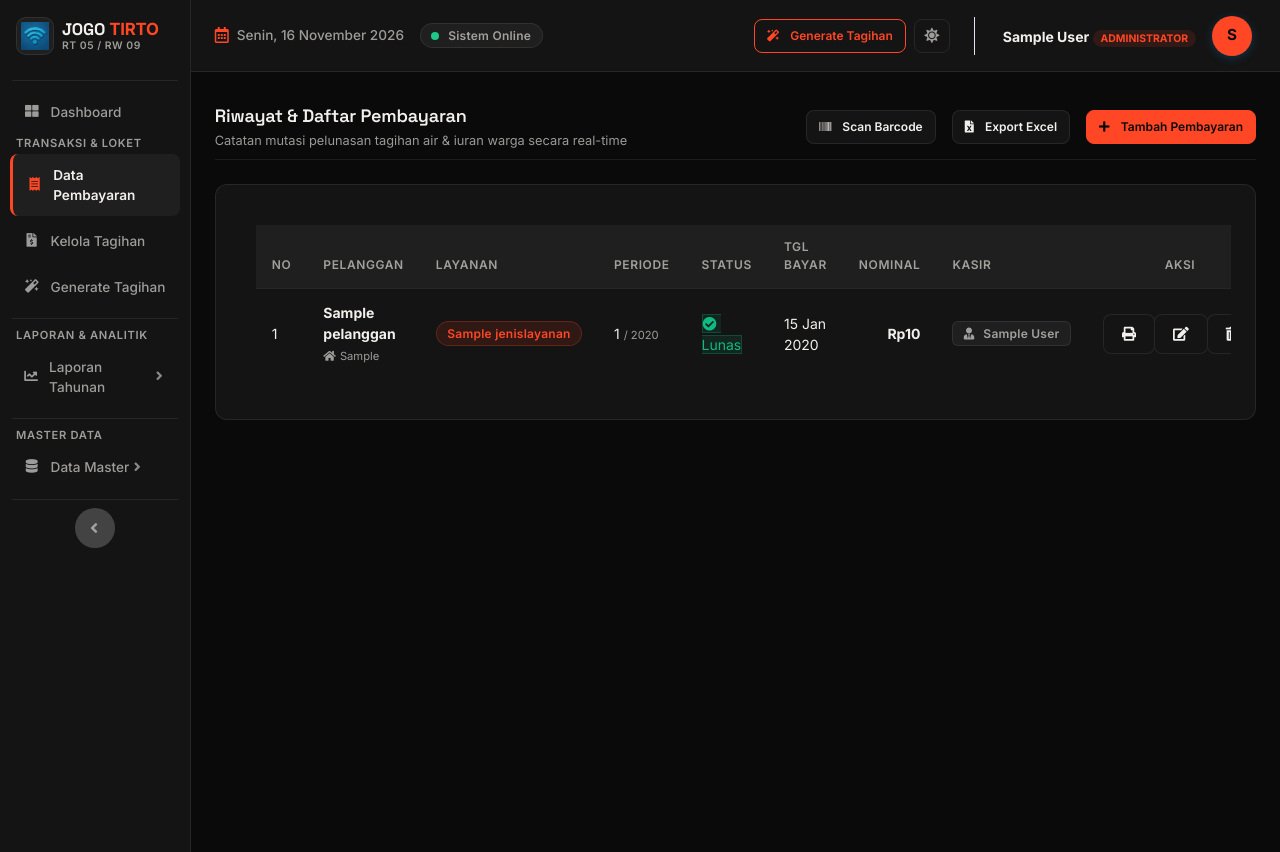
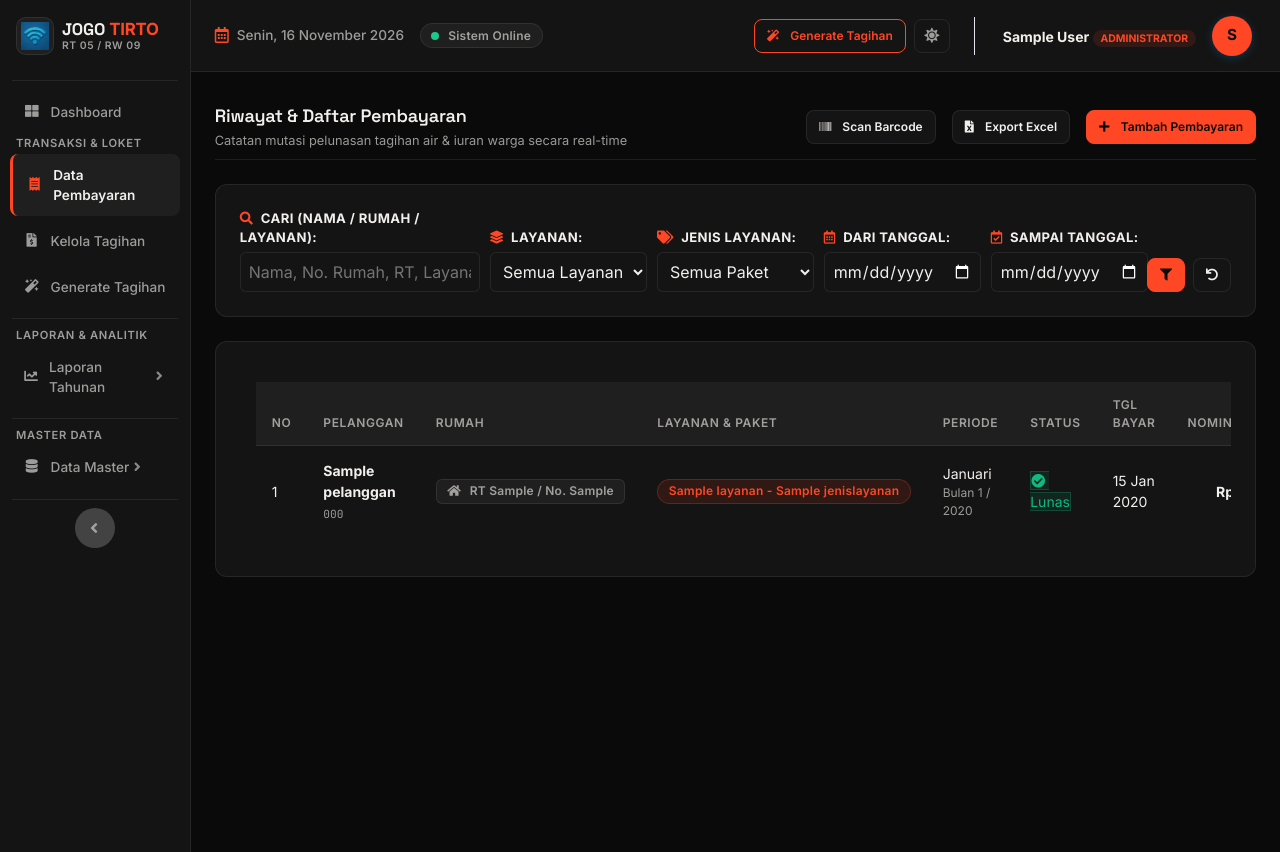
Before and after one commit to Randisyuja/AirBersih, a Django app: page /pembayaran/ in a window 1280 px wide. Run offline with Django 5.2, Linux system fonts and the light colour scheme; a user stored in the database is signed in; tables that the repository leaves empty hold one stand-in row (values such as "Sample post"); some libraries are stand-ins or nearby versions.

Commit message:
feat(pembayaran): add search/date filters, annual nominal exports, and sticky report columns
- Add search bar (customer name, house, service, package) and date range filter on Daftar Pembayaran
- Populate annual Air and WiFi Excel and PDF exports with actual monthly payment nominals
- Freeze Nama Pelanggan and No. Rumah columns on horizontal scroll in annual report matrix table

```diff
--- a/apps/pembayaran/exports/__init__.py
+++ b/apps/pembayaran/exports/__init__.py
@@ -1,4 +1,5 @@
 from apps.pembayaran.exports.excel_export import (
+    export_laporan_tahunan_excel,
     export_pembayaran_to_excel,
     generate_pembayaran_excel,
 )
@@ -8,6 +9,7 @@ from apps.pembayaran.exports.pdf_export import (
 )
 
 __all__ = [
+    "export_laporan_tahunan_excel",
     "export_pembayaran_to_excel",
     "generate_pembayaran_excel",
     "generate_laporan_pembayaran_pdf",
--- a/apps/pembayaran/urls.py
+++ b/apps/pembayaran/urls.py
@@ -7,6 +7,7 @@ from apps.pembayaran.views import (
     cetak_struk_thermal,
     export_pembayaran_excel,
     export_pembayaran_pdf,
+    export_laporan_tahunan_excel_view,
     hapus_pembayaran,
     laporan_tahunan,
     load_jenis_layanan,
@@ -40,6 +41,8 @@ urlpatterns = [
     # Export Excel (mendukung /export/excel/ dan /pembayaran/export/excel/)
     path("export/excel/", export_pembayaran_excel, name="export_pembayaran_excel"),
     path("pembayaran/export/excel/", export_pembayaran_excel),
+    path("export/excel/<str:layanan>/<int:tahun>/", export_laporan_tahunan_excel_view, name="export_laporan_tahunan_excel"),
+    path("pembayaran/export/excel/<str:layanan>/<int:tahun>/", export_laporan_tahunan_excel_view),
 
     # Export PDF (mendukung dengan dan tanpa trailing slash)
     path("export/pdf/<str:layanan>/<int:tahun>/", export_pembayaran_pdf, name="export_pembayaran_pdf"),
--- a/apps/pembayaran/views/__init__.py
+++ b/apps/pembayaran/views/__init__.py
@@ -10,6 +10,7 @@ from apps.pembayaran.views.base_views import (
     load_jenis_layanan,
 )
 from apps.pembayaran.views.export_views import (
+    export_laporan_tahunan_excel_view,
     export_pembayaran_excel,
     export_pembayaran_pdf,
 )
@@ -27,6 +28,7 @@ __all__ = [
     "pay_by_barcode_api",
     "export_pembayaran_excel",
     "export_pembayaran_pdf",
+    "export_laporan_tahunan_excel_view",
     "laporan_tahunan",
     "cetak_struk_thermal",
     "pembayaran_qr_svg",
--- a/apps/pembayaran/views/base_views.py
+++ b/apps/pembayaran/views/base_views.py
@@ -3,7 +3,7 @@
 from django.contrib.auth.decorators import login_required
 from django.contrib.auth.mixins import LoginRequiredMixin
 from django.http import HttpRequest, HttpResponse, JsonResponse
-from django.shortcuts import get_object_or_404, redirect
+from django.shortcuts import redirect
 from django.urls import reverse_lazy
 from django.utils import timezone
 from django.views.generic import CreateView, ListView, TemplateView, UpdateView
@@ -13,6 +13,8 @@ from apps.pembayaran.forms import PembayaranForm
 from apps.pembayaran.models import Pembayaran
 from apps.pembayaran.selectors.payment_selectors import (
     get_active_langganan_by_pelanggan_id,
+    get_all_jenis_layanan_options,
+    get_all_layanan_options,
     get_pembayaran_bulanan_queryset,
     get_pembayaran_list_queryset,
     get_total_pemasukan_bulanan,
@@ -21,17 +23,30 @@ from apps.pembayaran.services.payment_service import delete_payment
 
 
 class DaftarPembayaran(LoginRequiredMixin, ListView):
-    """Lists all payment transactions with preloaded relations."""
+    """Lists all payment transactions with preloaded relations and search/filter support."""
     model = Pembayaran
     template_name = "pembayaran/daftar_pembayaran.html"
     context_object_name = "pembayaran_list"
 
     def get_queryset(self):
-        return get_pembayaran_list_queryset()
+        return get_pembayaran_list_queryset(
+            q=self.request.GET.get("q"),
+            layanan=self.request.GET.get("layanan"),
+            jenis_layanan_id=self.request.GET.get("jenis_layanan"),
+            tgl_mulai=self.request.GET.get("tgl_mulai"),
+            tgl_akhir=self.request.GET.get("tgl_akhir"),
+        )
 
     def get_context_data(self, **kwargs):
         context = super().get_context_data(**kwargs)
         context["bulan_list"] = range(1, 13)
+        context["layanan_options"] = get_all_layanan_options()
+        context["jenis_layanan_options"] = get_all_jenis_layanan_options()
+        context["q"] = (self.request.GET.get("q") or "").strip()
+        context["selected_layanan"] = (self.request.GET.get("layanan") or "").strip()
+        context["selected_jenis_layanan"] = (self.request.GET.get("jenis_layanan") or "").strip()
+        context["tgl_mulai"] = (self.request.GET.get("tgl_mulai") or "").strip()
+        context["tgl_akhir"] = (self.request.GET.get("tgl_akhir") or "").strip()
         return context
 
 
@@ -65,6 +80,13 @@ class TambahPembayaran(LoginRequiredMixin, CreateView):
     template_name = "pembayaran/form_pembayaran.html"
     success_url = reverse_lazy("daftar_pembayaran")
 
+    def form_valid(self, form):
+        if not form.instance.kasir_id and self.request.user.is_authenticated:
+            form.instance.kasir = self.request.user
+        if not form.instance.tgl_pembayaran:
+            form.instance.tgl_pembayaran = timezone.now()
+        return super().form_valid(form)
+
 
 class UpdatePembayaran(LoginRequiredMixin, UpdateView):
     """Form view for updating an existing payment."""
@@ -93,10 +115,14 @@ def load_jenis_layanan(request: HttpRequest) -> JsonResponse:
     data = [
         {
             "id": l.jenis_layanan.id_jenis,
+            "tarif": l.harga if (l.harga and l.harga > 0) else (l.jenis_layanan.tarif or 0),
             "nama": (
-                f"{l.jenis_layanan.layanan.nama_layanan} - "
-                f"{l.jenis_layanan.nama_jenis} "
-                f"(Rp {l.jenis_layanan.tarif:,})".replace(",", ".")
+                f"{l.jenis_layanan.layanan.nama_layanan} - {l.jenis_layanan.nama_jenis} "
+                + (
+                    f"(Rp {l.jenis_layanan.tarif:,})".replace(",", ".")
+                    if (l.jenis_layanan.tarif and l.jenis_layanan.tarif > 0)
+                    else "(Tarif Manual / Meteran)"
+                )
             ),
         }
         for l in langganan
--- a/templates/pembayaran/daftar_pembayaran.html
+++ b/templates/pembayaran/daftar_pembayaran.html
@@ -26,6 +26,9 @@
         </div>
     </div>
 
+    <!-- Search & Filter Bar -->
+    {% include "pembayaran/includes/_daftar_filter_bar.html" %}
+
     <!-- Data Card -->
     <div class="card data-card border-0 shadow-sm">
         <div class="card-body p-0">
@@ -35,7 +38,8 @@
                         <tr>
                             <th>No</th>
                             <th>Pelanggan</th>
-                            <th>Layanan</th>
+                            <th>Rumah</th>
+                            <th>Layanan & Paket</th>
                             <th>Periode</th>
                             <th>Status</th>
                             <th>Tgl Bayar</th>
@@ -50,18 +54,21 @@
                             <td class="font-weight-medium text-muted" style="font-size: 0.85rem;">{{ forloop.counter }}</td>
                             <td>
                                 <div class="font-weight-bold text-slate-800">{{ pembayaran.pelanggan.nama }}</div>
-                                <small class="text-muted">
-                                    <i class="fas fa-home mr-1"></i>{{ pembayaran.pelanggan.rumah.no_rumah|default:"Tanpa Rumah" }}
-                                </small>
+                                <small class="text-muted font-mono">{{ pembayaran.pelanggan.barcode|default:"-" }}</small>
+                            </td>
+                            <td>
+                                <span class="badge badge-light border px-2 py-1 text-slate-700 font-weight-bold">
+                                    <i class="fas fa-home mr-1 text-muted"></i>RT {{ pembayaran.pelanggan.rumah.rt|default:"-" }} / No. {{ pembayaran.pelanggan.rumah.no_rumah|default:"Tanpa Rumah" }}
+                                </span>
                             </td>
                             <td>
                                 <span class="badge badge-pill badge-primary-subtle text-primary font-weight-semibold px-2 py-1">
-                                    {{ pembayaran.jenis_layanan.nama_jenis|default:pembayaran.jenis_layanan }}
+                                    {{ pembayaran.jenis_layanan.layanan.nama_layanan }} - {{ pembayaran.jenis_layanan.nama_jenis }}
                                 </span>
                             </td>
                             <td>
-                                <span class="font-weight-semibold text-slate-700">{{ pembayaran.bulan }}</span>
-                                <small class="text-muted">/ {{ pembayaran.tahun }}</small>
+                                <span class="font-weight-semibold text-slate-800">{{ pembayaran.get_bulan_display }}</span>
+                                <small class="text-muted d-block" style="font-size: 0.75rem;">Bulan {{ pembayaran.bulan }} / {{ pembayaran.tahun }}</small>
                             </td>
                             <td>
                                 {% if pembayaran.status_bayar == 'Lunas' or pembayaran.status_bayar == '1' or 'Lunas' in pembayaran.get_status_bayar_display %}
@@ -87,17 +94,17 @@
                             </td>
                             <td class="text-center">
                                 <div class="btn-group btn-group-sm">
-                                    <a href="{% url 'cetak_struk_thermal' pembayaran.id %}?autoprint=1" target="_blank"
+                                    <a href="{% url 'cetak_struk_thermal' pembayaran.id_pembayaran %}?autoprint=1" target="_blank"
                                        class="btn btn-light border text-primary" title="Cetak Struk Thermal"
-                                       id="btnStrukThermal_{{ pembayaran.id }}" style="border-radius: 6px 0 0 6px;">
+                                       id="btnStrukThermal_{{ pembayaran.id_pembayaran }}" style="border-radius: 6px 0 0 6px;">
                                         <i class="fas fa-print"></i>
                                     </a>
-                                    <a href="{% url 'edit_pembayaran' pembayaran.id %}" class="btn btn-light border text-info" title="Edit Transaksi">
+                                    <a href="{% url 'edit_pembayaran' pembayaran.id_pembayaran %}" class="btn btn-light border text-info" title="Edit Transaksi">
                                         <i class="fas fa-edit"></i>
                                     </a>
                                     <button type="button" class="btn btn-light border text-danger" title="Hapus Transaksi"
                                             data-toggle="modal" data-target="#deleteModal"
-                                            data-url="{% url 'hapus_pembayaran' pembayaran.id %}"
+                                            data-url="{% url 'hapus_pembayaran' pembayaran.id_pembayaran %}"
                                             data-nama="Pembayaran {{ pembayaran.pelanggan.nama }} ({{ pembayaran.bulan }}/{{ pembayaran.tahun }})"
                                             style="border-radius: 0 6px 6px 0;">
                                         <i class="fas fa-trash-alt"></i>
@@ -107,9 +114,9 @@
                         </tr>
                     {% empty %}
                         <tr>
-                            <td colspan="9" class="text-center py-5 text-muted">
+                            <td colspan="10" class="text-center py-5 text-muted">
                                 <i class="fas fa-receipt fa-3x mb-2 text-slate-300 d-block"></i>
-                                Belum ada catatan transaksi pembayaran.
+                                Belum ada catatan transaksi pembayaran yang sesuai filter.
                             </td>
                         </tr>
                     {% endfor %}
--- /dev/null
+++ b/templates/pembayaran/includes/_daftar_filter_bar.html
@@ -0,0 +1,70 @@
+<!-- Search & Filter Bar for Daftar Pembayaran -->
+<div class="card border-0 shadow-sm mb-4" id="cardDaftarPembayaranFilter" style="border-radius: 12px;">
+    <div class="card-body py-3 px-4">
+        <form method="get" action="{% url 'daftar_pembayaran' %}" id="formFilterDaftarPembayaran">
+            <div class="form-row align-items-end">
+                <div class="col-lg-3 col-md-6 mb-2 mb-lg-0">
+                    <label for="searchPembayaranInput" class="small font-weight-bold text-main mb-1">
+                        <i class="fas fa-search text-primary mr-1"></i> Cari (Nama / Rumah / Layanan):
+                    </label>
+                    <input type="text" name="q" id="searchPembayaranInput" value="{{ q }}"
+                           class="form-control form-control-sm"
+                           placeholder="Nama, No. Rumah, RT, Layanan...">
+                </div>
+
+                <div class="col-lg-2 col-md-3 col-sm-6 mb-2 mb-lg-0">
+                    <label for="filterLayananSelect" class="small font-weight-bold text-main mb-1">
+                        <i class="fas fa-layer-group text-primary mr-1"></i> Layanan:
+                    </label>
+                    <select name="layanan" id="filterLayananSelect" class="form-control form-control-sm">
+                        <option value="">Semua Layanan</option>
+                        {% for l in layanan_options %}
+                            <option value="{{ l.nama_layanan }}" {% if selected_layanan == l.nama_layanan %}selected{% endif %}>
+                                {{ l.nama_layanan }}
+                            </option>
+                        {% endfor %}
+                    </select>
+                </div>
+
+                <div class="col-lg-2 col-md-3 col-sm-6 mb-2 mb-lg-0">
+                    <label for="filterJenisLayananSelect" class="small font-weight-bold text-main mb-1">
+                        <i class="fas fa-tags text-primary mr-1"></i> Jenis Layanan:
+                    </label>
+                    <select name="jenis_layanan" id="filterJenisLayananSelect" class="form-control form-control-sm">
+                        <option value="">Semua Paket</option>
+                        {% for j in jenis_layanan_options %}
+                            <option value="{{ j.id_jenis }}" {% if selected_jenis_layanan == j.id_jenis|stringformat:"s" %}selected{% endif %}>
+                                {{ j.layanan.nama_layanan }} - {{ j.nama_jenis }}
+                            </option>
+                        {% endfor %}
+                    </select>
+                </div>
+
+                <div class="col-lg-2 col-md-4 col-sm-6 mb-2 mb-lg-0">
+                    <label for="filterTglMulai" class="small font-weight-bold text-main mb-1">
+                        <i class="far fa-calendar-alt text-primary mr-1"></i> Dari Tanggal:
+                    </label>
+                    <input type="date" name="tgl_mulai" id="filterTglMulai" value="{{ tgl_mulai }}"
+                           class="form-control form-control-sm">
+                </div>
+
+                <div class="col-lg-2 col-md-4 col-sm-6 mb-2 mb-lg-0">
+                    <label for="filterTglAkhir" class="small font-weight-bold text-main mb-1">
+                        <i class="far fa-calendar-check text-primary mr-1"></i> Sampai Tanggal:
+                    </label>
+                    <input type="date" name="tgl_akhir" id="filterTglAkhir" value="{{ tgl_akhir }}"
+                           class="form-control form-control-sm">
+                </div>
+
+                <div class="col-lg-1 col-md-4 col-sm-12 d-flex align-items-center justify-content-end gap-2 mt-2 mt-lg-0">
+                    <button type="submit" class="btn btn-sm btn-primary font-weight-bold px-3" id="btnApplyFilterPembayaran" title="Terapkan Pencarian & Filter">
+                        <i class="fas fa-filter"></i>
+                    </button>
+                    <a href="{% url 'daftar_pembayaran' %}" class="btn btn-sm btn-secondary px-2" id="btnResetFilterPembayaran" title="Reset Filter">
+                        <i class="fas fa-undo"></i>
+                    </a>
+                </div>
+            </div>
+        </form>
+    </div>
+</div>
--- a/templates/pembayaran/laporan_pembayaran_layanan.html
+++ b/templates/pembayaran/laporan_pembayaran_layanan.html
@@ -27,6 +27,11 @@
                     title="Buka Pratinjau Dokumen PDF Laporan">
                 <i class="fas fa-file-pdf mr-1"></i> Cetak / Preview PDF
             </button>
+            <a href="{% url 'export_laporan_tahunan_excel' layanan=layanan tahun=tahun %}"
+               class="btn btn-outline-success btn-sm mr-2"
+               title="Unduh Laporan Tahunan format Excel (.xlsx)" id="btnDownloadAnnualExcel">
+                <i class="fas fa-file-excel mr-1"></i> Unduh Excel
+            </a>
             <a href="{% url 'export_pembayaran_pdf' layanan=layanan tahun=tahun %}?download=1"
                class="btn btn-primary btn-sm"
                title="Unduh langsung file PDF" id="btnDirectDownloadPdf">
```
Also changed, not shown: apps/pembayaran/exports/excel_export.py (+54 -0 lines), apps/pembayaran/exports/pdf_export.py (+13 -5 lines), apps/pembayaran/selectors/payment_selectors.py (+50 -7 lines), apps/pembayaran/selectors/report_selectors.py (+15 -9 lines), apps/pembayaran/tests/test_export_services.py (+44 -1 lines), apps/pembayaran/views/export_views.py (+28 -1 lines), templates/pembayaran/includes/_laporan_data_table.html (+42 -7 lines).
